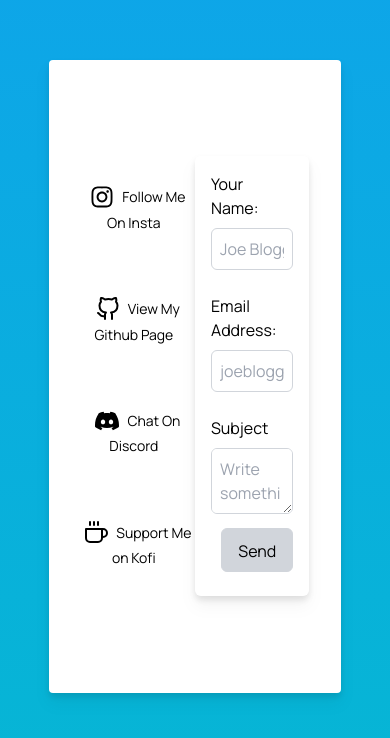
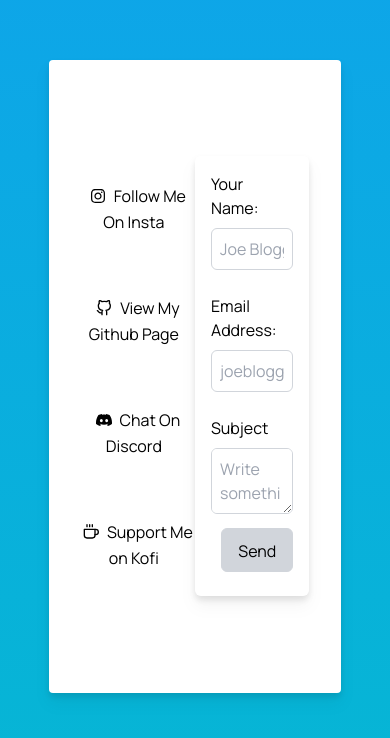
Before and after one commit to vincentcayadi/satoriarw, a Next.js app: page / in a window 390 px wide. Shown: the part 2578-3316 px from the top of the page. Built offline with nearby package versions, Linux system fonts and the light colour scheme.

Commit message:
edited padding size

```diff
--- a/pages/index.js
+++ b/pages/index.js
@@ -67,34 +67,32 @@ export default function Home() {
           </div>
         </div>
       </div>
-      <div className="grid h-screen bg-gradient-to-b from-sky-500 to-cyan-500 place-items-center">
+      <div className="grid h-screen bg-gradient-to-b from-sky-500 to-cyan-500 place-items-center drop-shadow-lg">
         <div className="grid w-3/4 p-8 mx-auto text-center bg-white rounded h-3/4 drop-shadow-lg place-items-center">
           <div className="grid w-full h-full grid-cols-2 text-center place-content-center">
             <div className="grid grid-cols-1 grid-rows-4 gap-2 sm:gap-6 sm:grid-cols-2 sm:grid-rows-2 place-items-center">
-              <IconContext.Provider
-                value={{ size: "1.5rem", className: "inline" }}
-              >
+              <IconContext.Provider value={{ className: "inline" }}>
                 <div>
                   <FaInstagram />
-                  <a className="inline p-2 text-sm align-middle sm:text-xl">
+                  <a className="inline p-2 text-base align-middle sm:text-l md:text-xl">
                     Follow Me On Insta
                   </a>
                 </div>
                 <div>
                   <FiGithub />
-                  <a className="inline p-2 text-sm align-middle sm:text-xl">
+                  <a className="inline p-2 text-base align-middle sm:text-l md:text-xl">
                     View My Github Page
                   </a>
                 </div>
                 <div>
                   <SiDiscord />
-                  <a className="inline p-2 text-sm align-middle sm:text-xl">
+                  <a className="inline p-2 text-base align-middle sm:text-l md:text-xl">
                     Chat On Discord
                   </a>
                 </div>
                 <div>
                   <FiCoffee />
-                  <a className="inline p-2 text-sm align-middle sm:text-xl">
+                  <a className="inline p-2 text-base align-middle sm:text-l md:text-xl">
                     Support Me on Kofi
                   </a>
                 </div>
```
